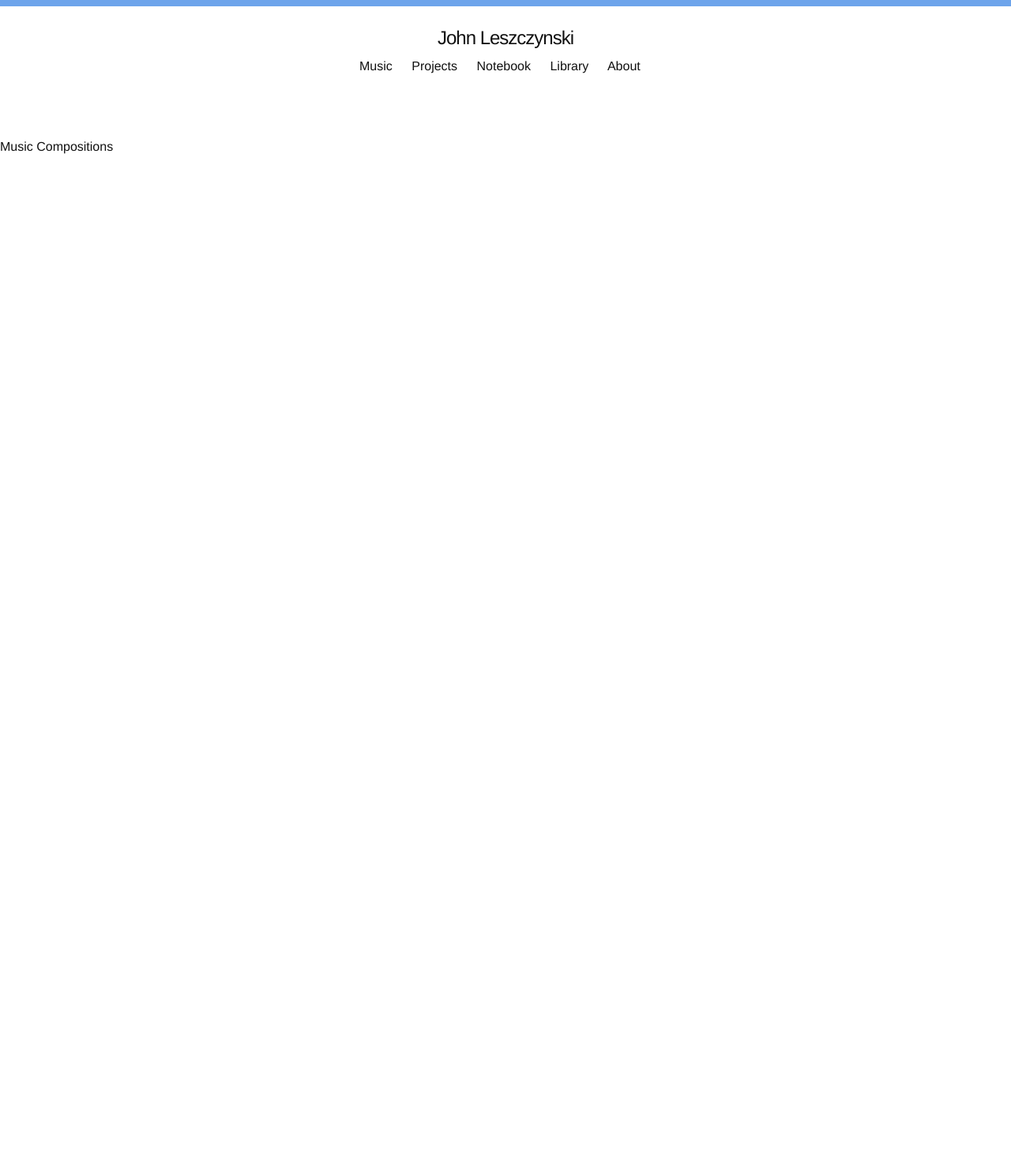
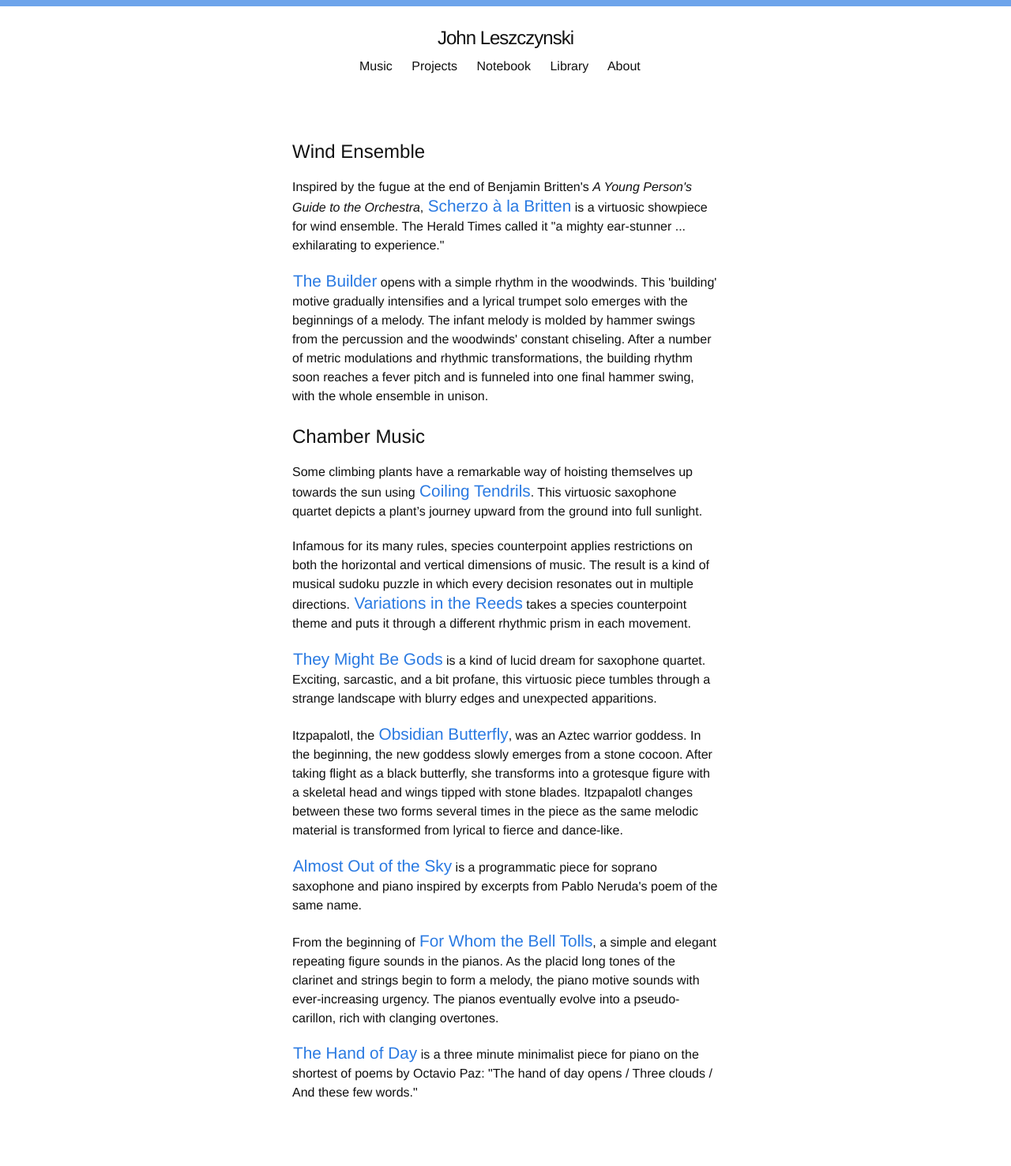
Before and after one commit to ave-llan/ave-llan.github.io, a Jekyll site: the page built from music/index.html, in a window 1280 px wide. Shown: the whole page at 79% size. Built offline with Jekyll 4.4.1, drawn with Linux system fonts in a browser that asks for light colours; before the commit the page ends 900 px from its top, so only the background shows below that.

Commit message:
add music page

```diff
--- a/_sass/_base.scss
+++ b/_sass/_base.scss
@@ -158,11 +158,19 @@ pre {
 .wrapper {
     max-width: -webkit-calc(#{$content-width} - (#{$spacing-unit} * 2));
     max-width:         calc(#{$content-width} - (#{$spacing-unit} * 2));
+
+    &.narrow {
+        max-width: -webkit-calc(#{$narrow-content-width} - (#{$spacing-unit} * 2));
+        max-width:         calc(#{$narrow-content-width} - (#{$spacing-unit} * 2));
+    }
+
     margin-right: auto;
     margin-left: auto;
     padding-right: $spacing-unit;
     padding-left: $spacing-unit;
     @extend %clearfix;
+
+
 
     @include media-query($on-laptop) {
         max-width: -webkit-calc(#{$content-width} - (#{$spacing-unit}));
--- /dev/null
+++ b/_sass/_music.scss
@@ -0,0 +1,12 @@
+/* Music Page content */
+
+.music-catalog a {
+    font-size: 1.3em;
+    padding-left: 1px;
+}
+
+
+.music-catalog p {
+    margin-bottom: 1.3em;
+    line-height: 1.5em;
+}
--- a/css/main.scss
+++ b/css/main.scss
@@ -23,10 +23,11 @@ $grey-color-light: lighten($grey-color, 40%);
 $grey-color-dark:  darken($grey-color, 25%);
 
 // Width of the content area
-$content-width:    800px;
+$content-width:        800px;
+$narrow-content-width: 600px;
 
-$on-palm:          600px;
-$on-laptop:        800px;
+$on-palm:              600px;
+$on-laptop:            800px;
 
 
 
@@ -50,5 +51,6 @@ $on-laptop:        800px;
         "base",
         "layout",
         "syntax-highlighting",
-        "music-library"
+        "library",
+        "music"
 ;
--- a/music/index.html
+++ b/music/index.html
@@ -5,6 +5,39 @@ permalink: /music/
 order: 0
 ---
 
-Music
+<div class="wrapper narrow">
+    <div class="music-catalog">
+        <h1>Wind Ensemble</h1>
+        <p>
+           Inspired by the fugue at the end of Benjamin Britten's <i>A Young Person's Guide to the Orchestra</i>, <a href="music/scherzo-a-la-britten.html">Scherzo &agrave la Britten</a> is a virtuosic showpiece for wind ensemble.  The Herald Times called it "a mighty ear-stunner ... exhilarating to experience."
+        </p>
 
-Compositions
+        <p>
+           <a href="music/the-builder.html">The Builder</a> opens with a simple rhythm in the woodwinds. This 'building' motive gradually intensifies and a lyrical trumpet solo emerges with the beginnings of a melody. The infant melody is molded by hammer swings from the percussion and the woodwinds' constant chiseling. After a number of metric modulations and rhythmic transformations, the building rhythm soon reaches a fever pitch and is funneled into one final hammer swing, with the whole ensemble in unison.
+        </p>
+        </div>
+        <div class="music-catalog">
+        <h1>Chamber Music</h1>
+        <p>
+           Some climbing plants have a remarkable way of hoisting themselves up towards the sun using <a href="music/coiling-tendrils.html">Coiling Tendrils</a>. This virtuosic saxophone quartet depicts a plant’s journey upward from the ground into full sunlight.
+        </p>
+        <p>
+           Infamous for its many rules, species counterpoint applies restrictions on both the horizontal and vertical dimensions of music. The result is a kind of musical sudoku puzzle in which every decision resonates out in multiple directions. <a href="music/variations-in-the-reeds.html">Variations in the Reeds</a> takes a species counterpoint theme and puts it through a different rhythmic prism in each movement.
+        </p>
+        <p>
+           <a href="music/they-might-be-gods.html">They Might Be Gods</a> is a kind of lucid dream for saxophone quartet.  Exciting, sarcastic, and a bit profane, this virtuosic piece tumbles through a strange landscape with blurry edges and unexpected apparitions.
+        </p>
+        <p>
+           Itzpapalotl, the <a href="music/obsidian-butterfly.html">Obsidian Butterfly</a>, was an Aztec warrior goddess. In the beginning, the new goddess slowly emerges from a stone cocoon. After taking flight as a black butterfly, she transforms into a grotesque figure with a skeletal head and wings tipped with stone blades. Itzpapalotl changes between these two forms several times in the piece as the same melodic material is transformed from lyrical to fierce and dance-like.
+        </p>
+        <p>
+           <a href="music/almost-out-of-the-sky.html">Almost Out of the Sky</a> is a programmatic piece for soprano saxophone and piano inspired by excerpts from Pablo Neruda's poem of the same name.
+        </p>
+        <p>
+           From the beginning of <a href="music/for-whom-the-bell-tolls.html">For Whom the Bell Tolls</a>, a simple and elegant repeating figure sounds in the pianos. As the placid long tones of the clarinet and strings begin to form a melody, the piano motive sounds with ever-increasing urgency. The pianos eventually evolve into a pseudo-carillon, rich with clanging overtones.
+        </p>
+        <p>
+           <a href="music/the-hand-of-day.html">The Hand of Day</a> is a three minute minimalist piece for piano on the shortest of poems by Octavio Paz: "The hand of day opens / Three clouds / And these few words."
+        </p>
+    </div>
+</div>
```
Also changed, not shown: _sass/_library.scss (renamed from _sass/_music-library.scss).
